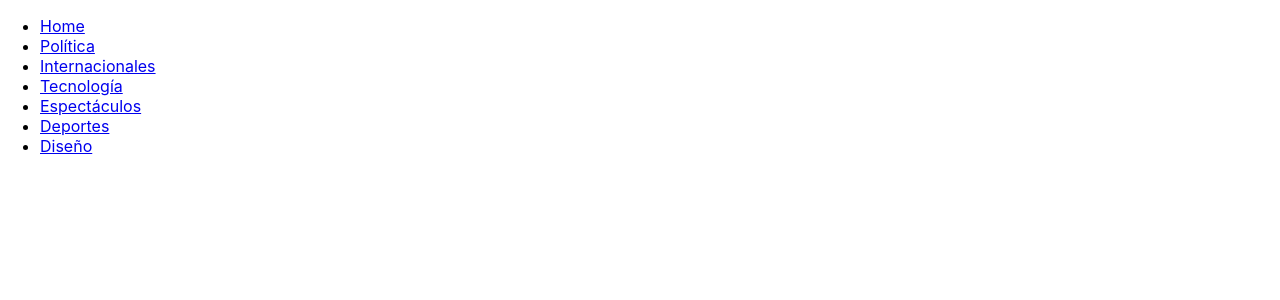
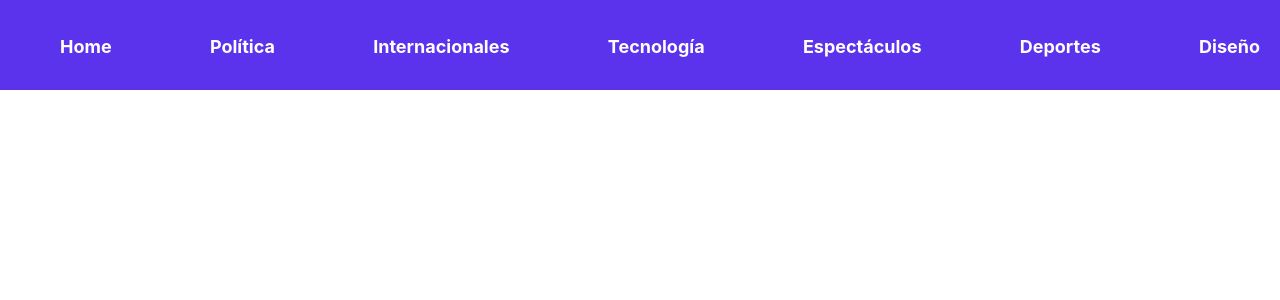
Before and after one commit to hendaniel/news-feed-react, a React (Create React App) app: page / in a window 1280 px wide. Shown: the top 300 px of the page. Built offline with nearby package versions, Linux system fonts and the light colour scheme.

Commit message:
Hoja de estilos

```diff
--- a/src/components/Header.jsx
+++ b/src/components/Header.jsx
@@ -1,5 +1,6 @@
 import React from "react";
 import { Link } from "react-router-dom";
+import "./../styles.css";
 
 const Header = () => {
   return (
--- /dev/null
+++ b/src/styles.css
@@ -0,0 +1,33 @@
+nav {
+    background-color: rgb(91, 51, 236);
+    height: 70px;
+    padding: 10px;
+  }
+
+  .nav-bar {
+    list-style-type: none;
+    display: flex;
+    justify-content: space-between;
+  }
+
+  ul > li {
+    padding: 10px;
+    list-style-type: none;
+  }
+
+  li {
+    list-style-type: none;
+  }
+
+  .nav-item {
+    color: white;
+    text-decoration: none;
+    font-size: 18px;
+    font-weight: bold;
+    transition: 0.2s all;
+  }
+
+  .nav-item:hover {
+    text-decoration: underline;
+    font-size: 19px;
+  }
```
